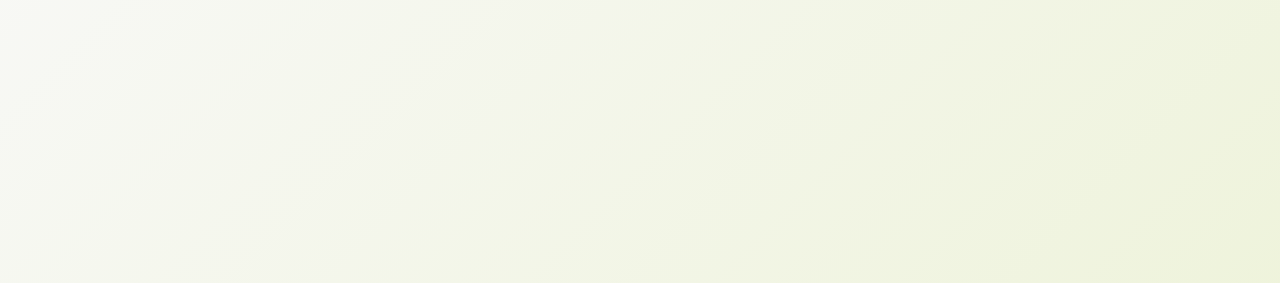
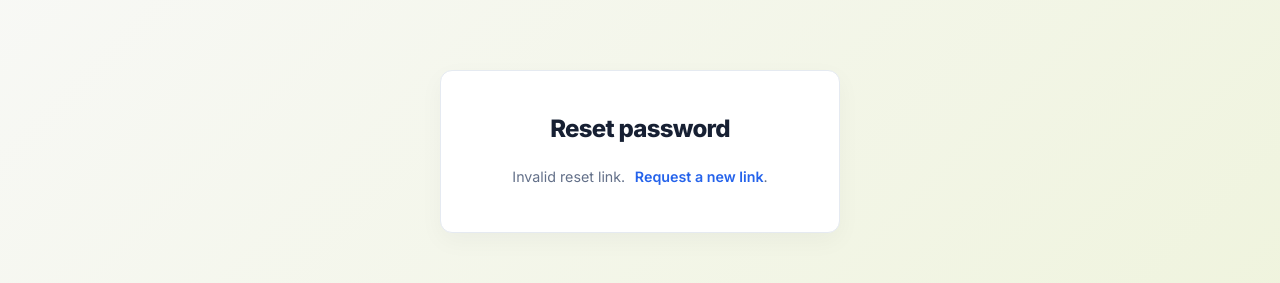
Before and after one commit to Alokpatel45/VidyaSetu, a React (Vite) app in the folder frontend/: page /reset-password in a window 1280 px wide. Shown: the part 328-611 px from the top of the page. Built offline with nearby package versions, Linux system fonts and the light colour scheme; no server answers.

Commit message:
feat: wire password reset routes

```diff
--- a/frontend/src/App.jsx
+++ b/frontend/src/App.jsx
@@ -4,6 +4,8 @@
 import Home from "./home/Home";
 import Header from "./components/header/Header";
 import Login from "./pages/Auth/Login";
+import ForgotPassword from "./pages/Auth/ForgotPassword";
+import ResetPassword from "./pages/Auth/ResetPassword";
 import Register from "./pages/Auth/Register";
 import Verify from "./pages/Auth/Verify";
 import Footer from "./components/footer/Footer";
@@ -47,6 +49,8 @@
                   path="/account"
                   element={isAuth ? <Account user={user} /> : <Login />}
                 />
+                <Route path="/forgot-password" element={<ForgotPassword />} />
+                <Route path="/reset-password" element={<ResetPassword />} />
                 <Route path="/login" element={isAuth ? <Home /> : <Login />} />
                 <Route
                   path="/register"
```
